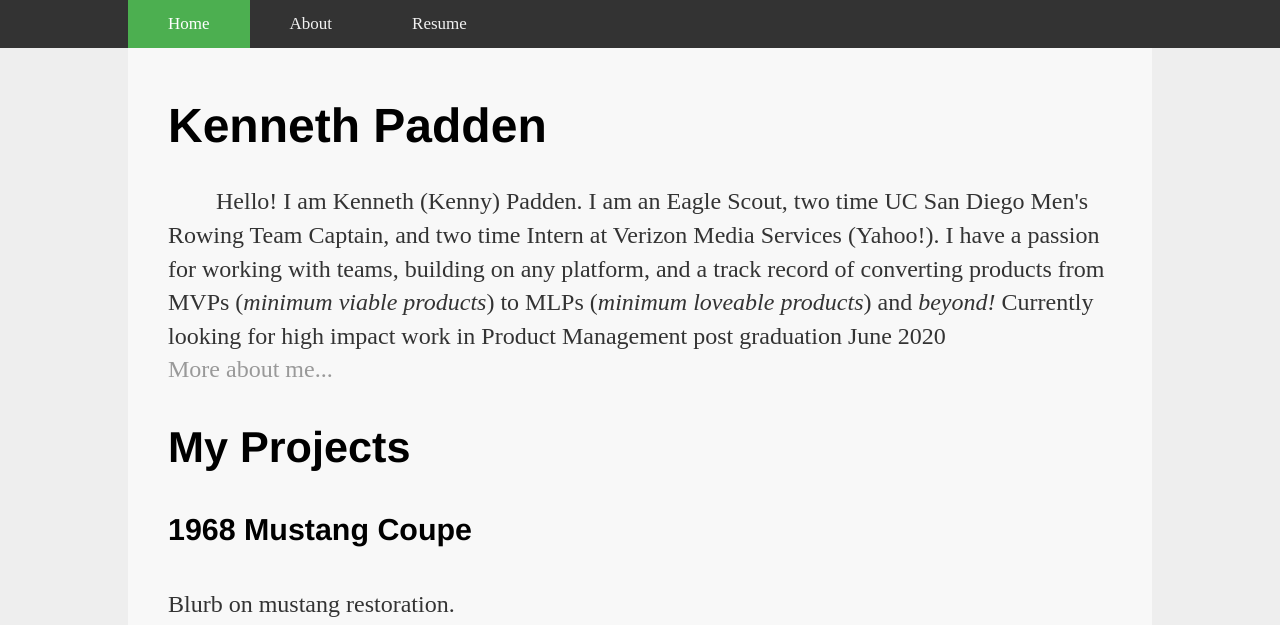
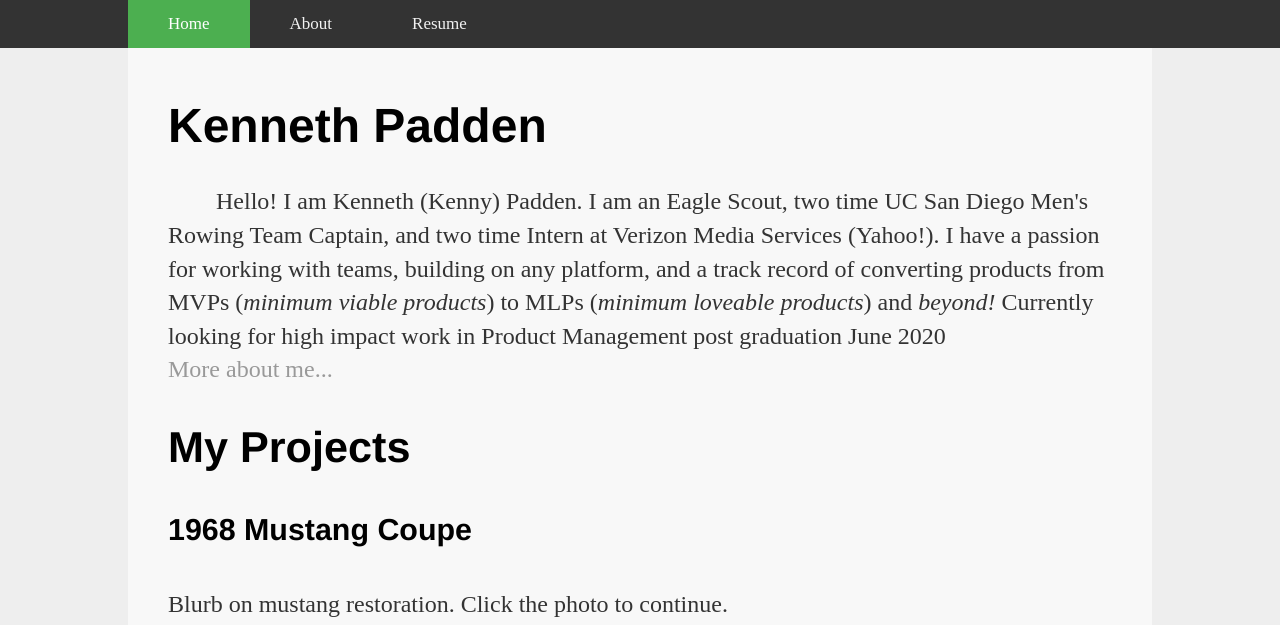
Before and after one commit to kpadden/kpadden.github.io, a Jekyll site: the page built from index.html, in a window 1280 px wide, cut to the strip 0-625 px from the top of the page. Built offline with Jekyll 4.4.1, drawn with Linux system fonts in a browser that asks for light colours.

Commit message:
Update index.html

```diff
--- a/index.html
+++ b/index.html
@@ -10,8 +10,8 @@ title: Kenneth Padden
     <h2>My Projects</h2>
     <div>
         <h4>1968 Mustang Coupe</h4>
-        <p>Blurb on mustang restoration.</p>
-        <a href="/mustang-restoration">Click here!<img src="/photos/Mustang done.PNG"/></a>
+        <p>Blurb on mustang restoration. Click the photo to continue.</p>
+        <a href="/mustang-restoration"><img src="/photos/Mustang done.PNG" hieght="30%"/></a>
     </div>
     <div>
         <h4>Mobile Information System</h4>
```
